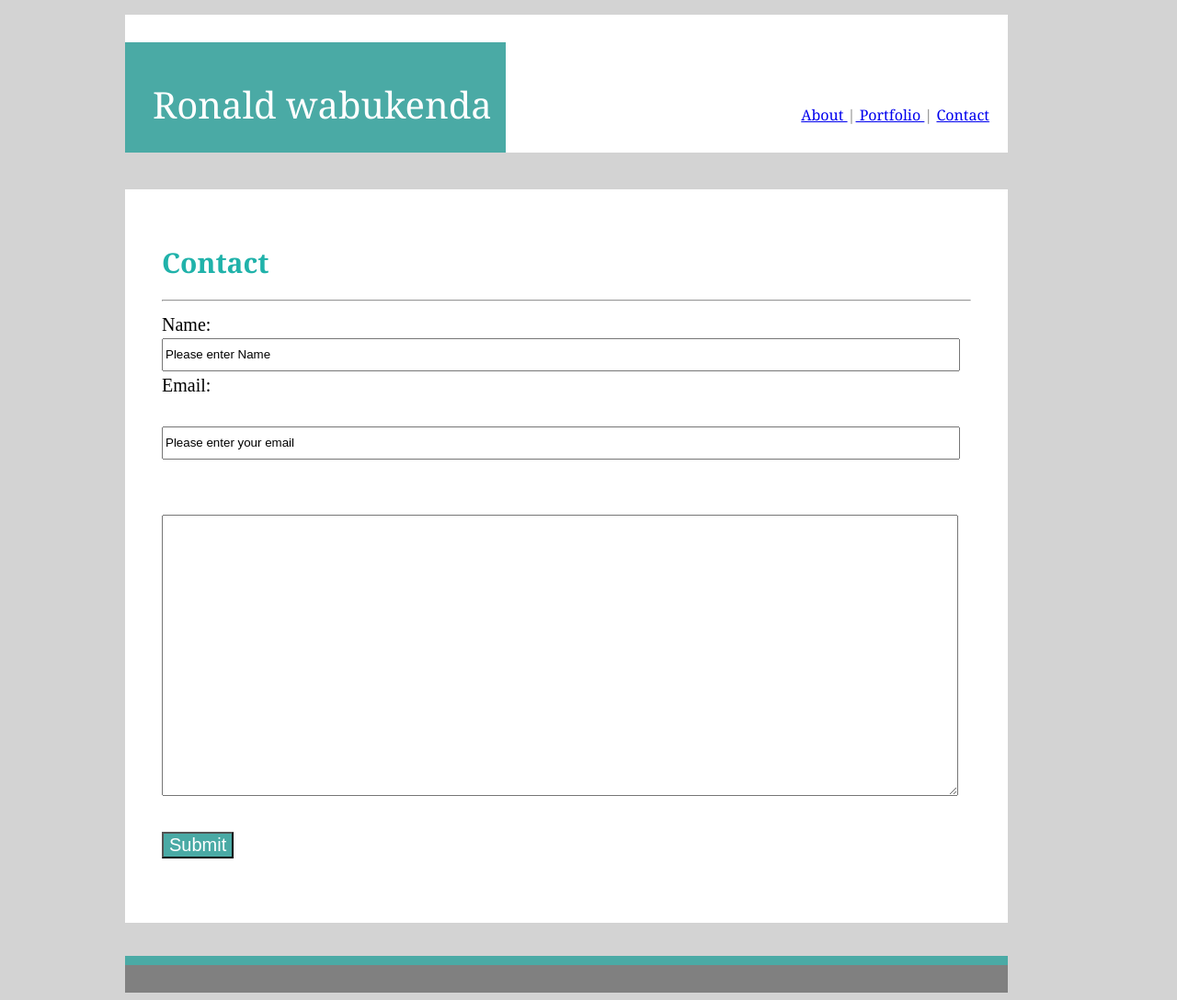
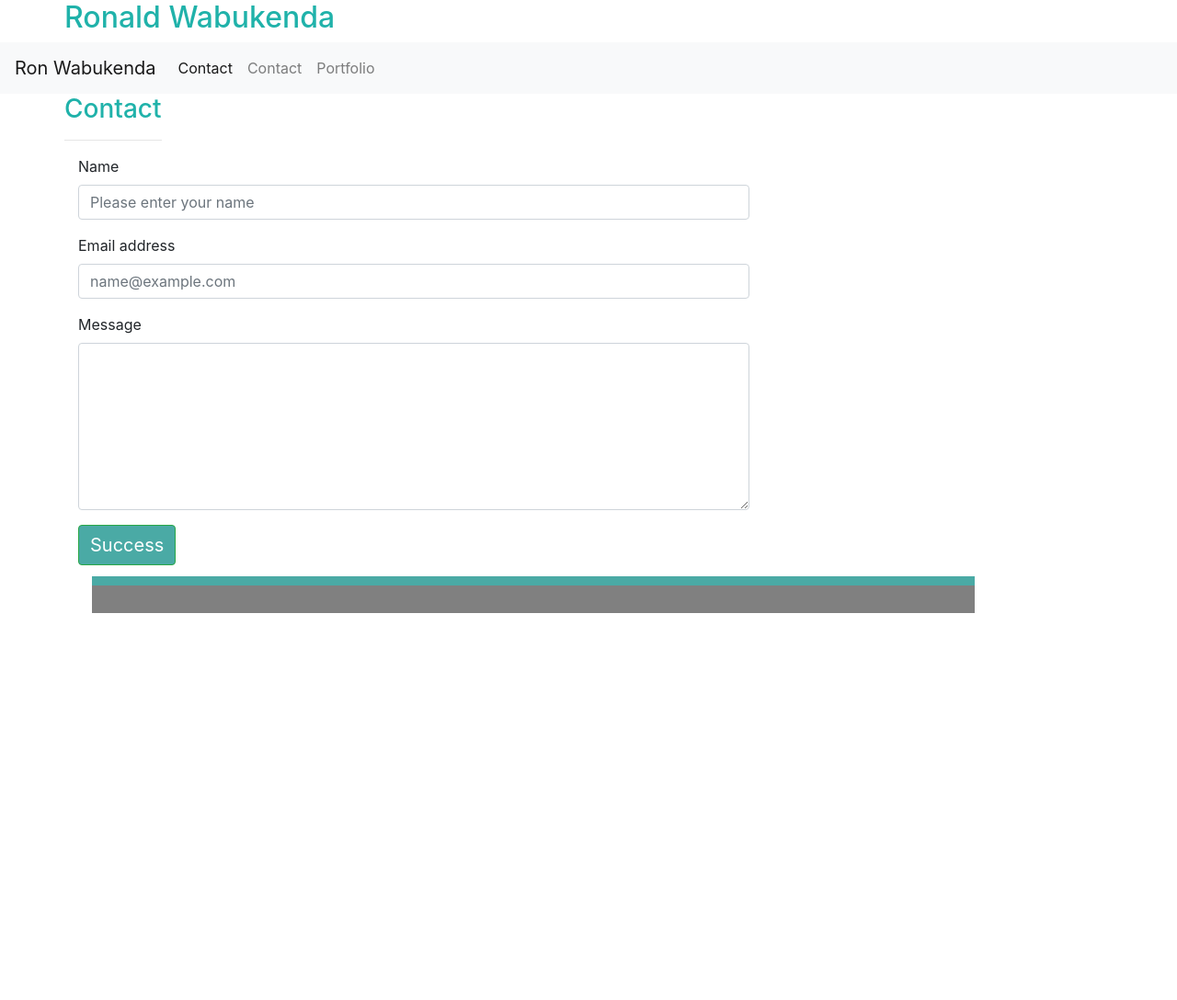
Before and after one commit to ronwab/HW1-Portfolio, a PHP site: page /contact.html in a window 1280 px wide. Shown: the whole page at 92% size. After the commit the page ends 667 px from the top, so only its background shows below. Run offline with PHP 8.4, Linux system fonts and the light colour scheme.

Commit message:
new look contact page

```diff
--- a/contact.html
+++ b/contact.html
@@ -1,3 +1,173 @@
+<!DOCTYPE html>
+<html lang="en">
+  <head>
+    <meta charset="utf-8" />
+    <meta
+      name="viewport"
+      content="width=device-width, initial-scale=1, shrink-to-fit=no"
+    />
+
+    <link
+      rel="stylesheet"
+      href="https://stackpath.bootstrapcdn.com/bootstrap/4.3.1/css/bootstrap.min.css"
+      integrity="sha384-ggOyR0iXCbMQv3Xipma34MD+dH/1fQ784/j6cY/iJTQUOhcWr7x9JvoRxT2MZw1T"
+      crossorigin="anonymous"
+    />
+    <link rel="stylesheet" type="text/css" href="./css/style.css" />
+
+    <title>Ron Wabukenda</title>
+  </head>
+  <body>
+    <div class="container">
+      <div class="row">
+        <div class="Col-md-12">
+          <h2>Ronald Wabukenda</h2>
+        </div>
+      </div>
+    </div>
+    <nav class="navbar navbar-expand-lg navbar-light bg-light">
+      <a class="navbar-brand" href="#">Ron Wabukenda</a>
+      <button
+        class="navbar-toggler"
+        type="button"
+        data-toggle="collapse"
+        data-target="#navbarNav"
+        aria-controls="navbarNav"
+        aria-expanded="false"
+        aria-label="Toggle navigation"
+      >
+        <span class="navbar-toggler-icon"></span>
+      </button>
+      <div class="collapse navbar-collapse" id="navbarNav">
+        <ul class="navbar-nav">
+          <li class="nav-item active">
+            <a class="nav-link" href="#"
+              >Contact <span class="sr-only">(current)</span></a
+            >
+          </li>
+          <li class="nav-item">
+            <a class="nav-link" href="#">Contact</a>
+          </li>
+          <li class="nav-item">
+            <a class="nav-link" href="#">Portfolio</a>
+          </li>
+        </ul>
+      </div>
+    </nav>
+    <!-- body -->
+    <div class="container">
+      <div class="row">
+        <div class="Col-md-12">
+          <h3>Contact</h3>
+          <hr />
+        </div>
+      </div>
+      <div class="row">
+        <div class="col-md-10"></div>
+      </div>
+      <!-- footer -->
+      <div class="row">
+         <div class="col-md-8">
+            <form>
+                <div class="form-group">
+                  <label for="exampleFormControlInput1">Name</label>
+                  <input type="name" class="form-control" id="exampleFormControlInput1" placeholder="Please enter your name">
+                </div>
+                <div class="form-group">
+                    <label for="exampleFormControlInput1">Email address</label>
+                    <input type="email" class="form-control" id="exampleFormControlInput1" placeholder="name@example.com">
+                  </div>
+
+                <div class="form-group">
+                  <label for="exampleFormControlTextarea1">Message</label>
+                  <textarea class="form-control" id="exampleFormControlTextarea1" rows="7"></textarea>
+                </div>
+              <div>
+                  <button type="button" class="btn btn-success button">Success</button>
+                  <br>
+              </div>
+              </form>
+
+         </div>
+        </div>
+        <div class="col-md-12">
+          <div class="footer1"></div>
+          <div class="footer2"></div>
+        </div>
+      </div>
+    </div>
+  </body>
+</html>
+
+<!-- <!DOCTYPE html>
+<html lang="en-us">
+  <head>
+    <meta charset="UTF-8" />
+    <title>Ron wabukenda</title>
+
+    <link rel="stylesheet" type="text/css" href="./css/style.css" />
+    <link rel="stylesheet" href="https://stackpath.bootstrapcdn.com/bootstrap/4.3.1/css/bootstrap.min.css" integrity="sha384-ggOyR0iXCbMQv3Xipma34MD+dH/1fQ784/j6cY/iJTQUOhcWr7x9JvoRxT2MZw1T" crossorigin="anonymous">
+  </head>
+
+  <body> -->
+<!--
+  <body class="wrapper">
+    </div class="content">
+      <div class="header">
+        <p class="header"></p>
+        <div class="myName">
+          <p class="pname">Ronald wabukenda</p>
+        </div>
+        <div class="links">
+          <a href="/about.html"> About </a>|<a href="/portfolio.html">
+            Portfolio
+          </a>
+          | <a href="/contact.html"> Contact </a>
+        </div>
+      </div>
+      <div class="page">
+          <div class="mainBody">
+              <div class="aboutMe">
+                  <h2>About Me</h2>
+                  <hr />
+              <img
+                src="./images/pic.jpeg"
+                style="float:left; width:170px;height:170px; "
+              />
+            </div>
+
+            <p class="p1">
+              vitae mollis mi faucibus auctor. Nulla dictum lacus a feugiat
+              luctus. Nunc vulputate mauris sapien, sed vulputate dolor accumsan
+              accumsan. Sed at pharetra odio. Proin pretium magna libero, vitae
+              ullamcorper tellus bibendum id. Quisque scelerisque volutpat
+              sagittis. Duis porttitor vitae lorem vel laoreet.vitae mollis mi
+              faucibus auctor. Nulla dictum lacus a feugiat luctus. Nunc
+              vulputate mauris sapien, sed vulputate dolor accumsan accumsan.
+            </p>
+            <p>
+              gue. Mauris interdum ante quam, vitae mollis mi faucibus auctor.
+              Nulla dictum lacus a feugiat luctus. Nunc vulputate mauris sapien,
+            </p>
+            <p>
+              gue. Mauris interdum ante quam, vitae mollis mi faucibus auctor.
+              Nulla dictum lacus a feugiat luctus. Nunc vulputate mauris sapien,
+              sed vulputate dolor accumsan accumsan. Sed at pharetra odio. Proin
+            </p>
+          </div>
+        </div>
+      </div>
+    </div>
+  </body>
+  <div>
+    <br />
+    <br />
+    <div class="footer1"></div>
+    <div class="footer2"></div>
+  </div>
+</html> -->
+
+<!--
 <!DOCTYPE html>
 <html lang="en-us">
   <head>
@@ -65,4 +235,4 @@
     <div class="footer1"></div>
     <div class="footer2"></div>
   </div>
-</html>
+</html> -->
--- a/css/style.css
+++ b/css/style.css
@@ -108,4 +108,5 @@ hr {
   color: white;
   background-color: #4aaaa5;
   font-size: 20px;
+  margin-bottom: 12px;
 }
```
